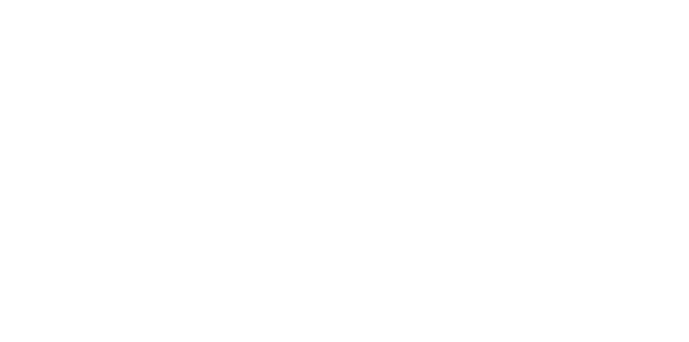
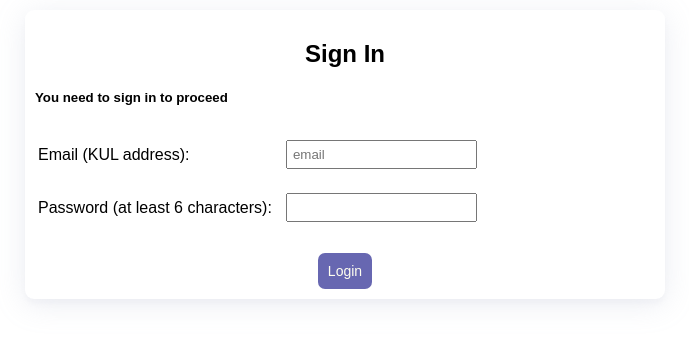
Before and after one commit to ujlm/dmnbot-control-panel, a React (Create React App) app: page /SignIn in a window 1280 px wide. Before the commit this address had no page. Shown: the top 342 px of the page, without its empty margins (295-984 px from the left). Built offline with nearby package versions, Linux system fonts and the light colour scheme.

Commit message:
struggle with auto fetch data

```diff
--- a/src/App.js
+++ b/src/App.js
@@ -1,6 +1,8 @@
 import React from 'react';
 import { Route, Routes } from 'react-router-dom';
-import './styles/main.css'
+import './styles/main.css';
+import SignUp from './pages/SignUp';
+import SignIn from './pages/SignIn';
 import ControlPanel from './pages/ControlPanel';
 import FinishUpload from './pages/FinishUpload';
 import ListModels from './pages/ListModels';
@@ -9,6 +11,14 @@ function App() {
   return (
     <div className="App">
       <Routes>
+      <Route
+          exact
+          path="/SignUp"
+          element={<SignUp />} />
+      <Route
+        exact
+        path="/SignIn"
+        element={<SignIn />} />
         <Route
           exact
           path="/"
--- a/src/components/Header.js
+++ b/src/components/Header.js
@@ -1,11 +1,29 @@
 import React from "react";
+import { useNavigate } from "react-router-dom";
+import { getAuth, signOut } from "firebase/auth";
 
 function Header() {
-    return(
-        <header>
-          <a href="/" className='brand'>DMN Bot</a>
-        </header>
-    );
+  const navigate = useNavigate();
+
+  const logOut = () => {
+    const auth = getAuth();
+    signOut(auth).then(() => {
+      // Sign-out successful.
+      console.log('Signed out');
+      // Redirect in page itself
+      //navigate('/SignIn', {state:{email: "test@student.kuleuven.be"}});
+    }).catch((error) => {
+      // An error happened.
+      console.log(error);
+    });
+  };
+
+  return(
+      <header>
+        <a href="/" className='brand'>DMN Bot</a>
+        <a href="/" onClick={logOut} className='signout'>Sign Out</a>
+      </header>
+  );
 }
 
 export default Header;
--- a/src/pages/ControlPanel.js
+++ b/src/pages/ControlPanel.js
@@ -8,33 +8,56 @@ import Header from '../components/Header';
 import {db, storage} from './../helpers/FireBaseConfig';
 import { deleteObject } from 'firebase/storage';
 import {ref as storageRef } from 'firebase/storage';
-import { ref, set, onValue, push, child, update, removeValue, getDocs } from "firebase/database";
+import { getAuth, onAuthStateChanged } from "firebase/auth";
+
+import { ref, set, onValue, push, child, update, removeValue, getDocs, get } from "firebase/database";
 
 function ControlPanel() {
     const location = useLocation();
     const navigate = useNavigate();
 
+    const [uid, setUid] = useState(0);
+
+    const checkAuth = () => {
+        const auth = getAuth();
+        onAuthStateChanged(auth, (user) => {
+            if (user) {
+                // User is signed in, see docs for a list of available properties
+                // https://firebase.google.com/docs/reference/js/firebase.User
+                setUid(user.uid);
+                console.log(uid);
+            } else {
+                // User is signed out
+                console.log('user is not logged in - go to sign in');
+                navigate('/SignIn', {state:{email: "test@student.kuleuven.be"}});
+            }
+        });
+    };
+
     const [models, setModels] = useState([{title: "No models uploaded", description: "You can upload a model in the 'Upload DMN model' section", file: {name:'', url:''}, id:'none'}]);
-    const modelRef = ref(db, 'users/44/models/');
+    const modelRef = ref(db, 'users/' + uid + '/models/');
     useEffect(() => {
+        // Check if user is logged in
+        checkAuth();
+
         // Get models once page renders
-        const getModels = async () => {
-            const res = await onValue(modelRef, (snapshot) => {
+        const fetchData = async () => {
+            const data = await onValue(modelRef,(snapshot) => {
             let data = snapshot.val();
             let m = [];
             if(data !== null){
                 const keys = Object.keys(snapshot.val());
                 keys.forEach((key) => {
-                        console.log(data[key].title);
                     data[key].id = key;
                     m.push(data[key]);
                 });
+                setModels(m);
             }
-                setModels(m);
-                return true;
         });
-        };
-        return getModels();
+    }
+    if(fetchData()){
+       console.log('models set');
+    }
     }, []);
 
     const getFileData = (filedata) => {
@@ -108,12 +131,10 @@ function ControlPanel() {
                     <tbody>
                         {models.map(
                             (model, index)=>{
-                console.log(index);
                                 let className = "tg-0lax";
                                 if(index%2 === 0){
                                     className = "tg-0lax bg-grey";
                                 }
-                console.log(model.title);
                                 return(
                                     <tr key={model.file.url}>
                                         <td className={className}>{model.title}</td>
--- a/src/pages/FinishUpload.js
+++ b/src/pages/FinishUpload.js
@@ -1,10 +1,27 @@
-import React from 'react';
+import React, {useState} from 'react';
 import {useLocation, useNavigate} from 'react-router-dom';
 import { getDatabase, ref, set, onValue, push, child, update } from "firebase/database";
+import { getAuth, onAuthStateChanged } from "firebase/auth";
 
 function FinishUpload() {
     const location = useLocation();
-    const navigate = useNavigate();
+    const navigate = useNavigate()
+
+    const [uid, setUid] = useState(0);
+    const auth = getAuth();
+    onAuthStateChanged(auth, (user) => {
+        if (user) {
+            // User is signed in, see docs for a list of available properties
+            // https://firebase.google.com/docs/reference/js/firebase.User
+            setUid(user.uid);
+            console.log('user is logged in');
+            console.log(uid);
+        } else {
+            // User is signed out
+            console.log('user is not logged in - go to sign in');
+            navigate('/SignIn', {state:{email: "test@student.kuleuven.be"}});
+        }
+    });
 
     const saveFile = (event) => {
         event.preventDefault();
@@ -20,10 +37,10 @@ function FinishUpload() {
                     url: location.state.file.url
                 }
             };
-        const fileKey = push(child(ref(db), 'models/')).key;
+        const fileKey = push(child(ref(db), uid + '/models/')).key;
 
         const updates = {};
-        updates['/users/' + 44 + '/models/' + fileKey] = fileData;
+        updates['/users/' + uid + '/models/' + fileKey] = fileData;
         update(ref(db), updates)
         .then(() => {
             console.log('Successfully saved');
--- /dev/null
+++ b/src/pages/SignIn.js
@@ -0,0 +1,64 @@
+import React from 'react';
+import { useNavigate } from 'react-router-dom';
+import { getAuth, signInWithEmailAndPassword } from "firebase/auth";
+
+function SignUp() {
+    const auth = getAuth();
+    const navigate = useNavigate();
+
+    const signIn = (event) => {
+        event.preventDefault();
+
+        signInWithEmailAndPassword(auth, event.target.email.value, event.target.password.value)
+        .then((userCredential) => {
+          // Signed in
+          const user = userCredential.user;
+          console.log('logged in');
+          console.log(user);
+          console.log(user.uid);
+            navigate('/', {state: {success: "Logged in as " + user.email}});
+        })
+        .catch((error) => {
+          const errorCode = error.code;
+          const errorMessage = error.message;
+          console.log('not logged in');
+          console.log(errorMessage);
+        });
+    };
+
+    // KU Leuven only email pattern matching
+    return(
+        <div className='container'>
+            <section className='optionGroup'>
+                <h2>Sign In</h2>
+                <h5>You need to sign in to proceed</h5>
+                <form onSubmit={signIn}>
+                    <table>
+                        <tbody>
+                            <tr>
+                                <td>
+                                <label for='email'>Email (KUL address):</label>
+                                </td>
+                                <td>
+                                <input type="email" name="email" placeholder='email' />
+                                </td>
+                            </tr>
+                            <tr>
+                                <td>
+                                    <label for='password'>Password (at least 6 characters):</label>
+                                </td>
+                                <td>
+                                    <input type='password' name='password' />
+                                </td>
+                            </tr>
+                        </tbody>
+                    </table>
+                    <br/>
+                    <center><input type='submit' className='btn' value='Login' /></center>
+                </form>
+            </section>
+        </div>
+    );
+}
+
+export default SignUp;
--- /dev/null
+++ b/src/pages/SignUp.js
@@ -0,0 +1,57 @@
+import { getAuth, createUserWithEmailAndPassword } from "firebase/auth";
+
+function SignUp() {
+    const auth = getAuth();
+
+    const createUser = (event) => {
+        event.preventDefault();
+
+        createUserWithEmailAndPassword(auth, event.target.email.value, event.target.password.value)
+        .then((userCredential) => {
+          // Signed in
+          const user = userCredential.user;
+          console.log(user);
+          console.log(user.uid);
+        })
+        .catch((error) => {
+          const errorCode = error.code;
+          const errorMessage = error.message;
+          console.log(errorMessage);
+        });
+    };
+
+    // KU Leuven only email pattern matching
+    return(
+        <div className='container'>
+            <section className='optionGroup'>
+                <h2>Create an account</h2>
+                <form onSubmit={createUser}>
+                    <table>
+                        <tbody>
+                            <tr>
+                                <td>
+                                <label for='email'>Email (KUL address):</label>
+                                </td>
+                                <td>
+                                <input type="email" name="email" placeholder='email' />
+                                </td>
+                            </tr>
+                            <tr>
+                                <td>
+                                    <label for='password'>Password (at least 6 characters):</label>
+                                </td>
+                                <td>
+                                    <input type='password' name='password' />
+                                </td>
+                            </tr>
+                        </tbody>
+                    </table>
+                    <br/>
+                    <center><input type='submit' className='btn' value='Create user' /></center>
+                </form>
+            </section>
+        </div>
+    );
+}
+
+export default SignUp;
--- a/src/styles/main.css
+++ b/src/styles/main.css
@@ -72,6 +72,9 @@ header.brand{
     height: 50px;
     padding: 15px;
     position: fixed;
+}
+header .signout{
+    float: right;
 }
 header, header a, header span{
     color: #060606;
```
Also changed, not shown: src/components/LogOut.js (added, +12 -0 lines). Lines whose indentation alone changed are shown as unchanged.
